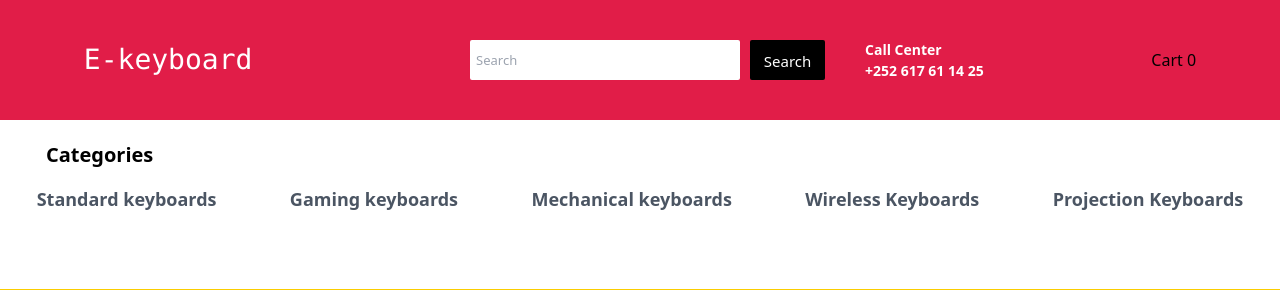
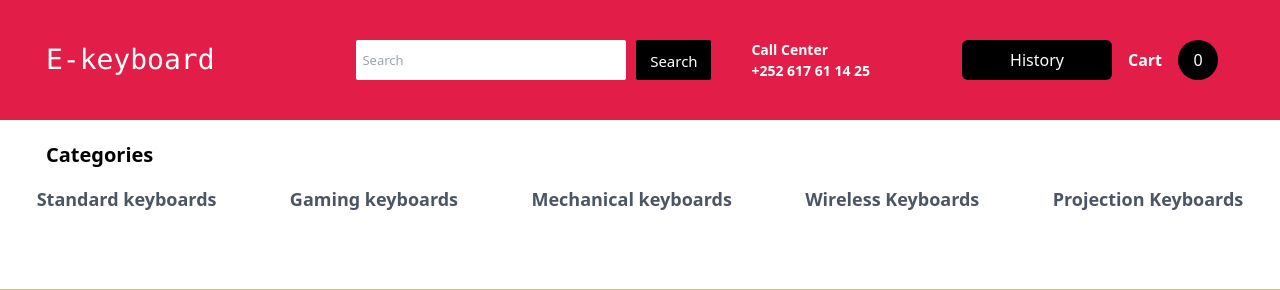
Before and after one commit to abdirsaak/ekeyboard-system, a Flask app: template app/templates/productHomePage/index.html in a window 1280 px wide. Shown: the top 290 px of the page. Run offline with Flask 3, Linux system fonts and the light colour scheme; the template is opened without the code that fills it, so the values that code supplies are empty; some libraries are stand-ins or nearby versions.

Commit message:
changed some thing

```diff
--- a/app/templates/productHomePage/index.html
+++ b/app/templates/productHomePage/index.html
@@ -27,7 +27,7 @@
 
             </div>
 
-            <div class=" flex flex-row justify-around text-white ml-[40px] flex flex-wrap  justify-evenly hidden md:block lg:block">
+            <div class=" flex flex-row justify-around text-white ml-[40px] flex flex-wrap  justify-evenly hidden md:hidden lg:block">
                 <div class=" flex-col">
                     <h1 class="text-[14px] font-sans font-semibold ">Call Center</h1>
                     <h2 class="text-[14px] font-semibold">+252 617 61 14 25</h2>
@@ -37,9 +37,14 @@
 
         </div>
 <!-- ............... cardt -->
-        <div class="hidden md:block">
-            <h1>Cart 0</h1>
-        </div>
+<div class="hidden md:block md:flex md:flex-row">
+    <h3 class="pt-2 bg-black w-[150px] text-white rounded-md flex justify-center">History</h3>
+    <div class="flex px-4 items-center"> <!-- Modified this line -->
+        <span class="mr-4 font-bold text-white">Cart</span> <!-- Moved "Cart" to a separate span -->
+        <div class="w-10 h-10 bg-black rounded-full flex items-center justify-center text-white">0</div> <!-- Cart icon -->
+    </div>
+</div>
+
     </header>
     <main>
         <!-- categories -->
@@ -51,8 +56,10 @@
                         <span class="md:hidden lg:hidden"><i class="fa fa-bars"></i></span> Categories
                     </h1>
                 </div>
-                <div class="md:hidden lg:hidden">
-                    <h1>Cart 0</h1>
+                <div class="md:hidden lg:hidden flex">
+                    <h3 class="pt-2 bg-black w-[150px] text-white rounded-md flex justify-center">History</h3>
+                    <h1 class="px-4 flex"><span class=" font-bold text-black pt-2">Cart</span> <div class="w-10 h-10 bg-black rounded-full flex items-center justify-center text-white ml-4">0</div>
+                    </h1>
                 </div>
             </div>
             <!-- ...................... categories -->
```
